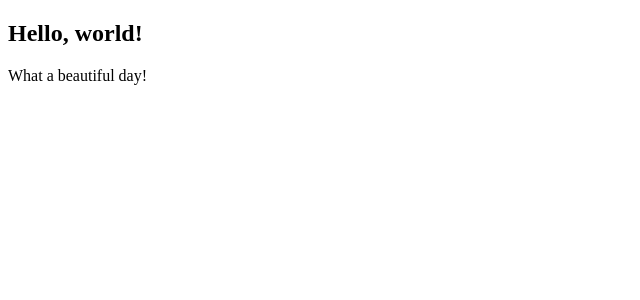
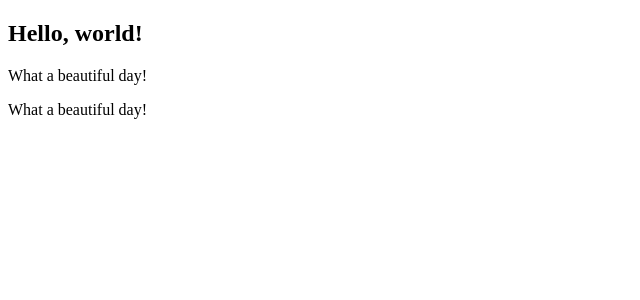
Before and after one commit to ElioFlipper/ReactBasicCarmeloSanfratello, a React (Vite) app: page / in a window 1280 px wide. Shown: the top 300 px of the page, without its empty margins (0-640 px from the left). Built offline with nearby package versions, Linux system fonts and the light colour scheme.

Commit message:
Components3

```diff
--- a/src/HelloWorld.jsx
+++ b/src/HelloWorld.jsx
@@ -2,9 +2,12 @@ export function App() {
     return (
         <div>
             <Hello />
+            <Message />
         </div>
     )
 }
+//Se richiamo due volte la funzione <Hello />, stampo due volte l'H2 "Hello, world!"
+//Allo stesso modo, se richiamo <Message /> in entrambe le funzioni, verrà renderizzato molteplici volte
 
 function Message() {
     return <p>What a beautiful day!</p>
```
